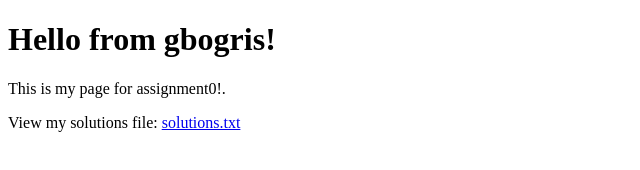
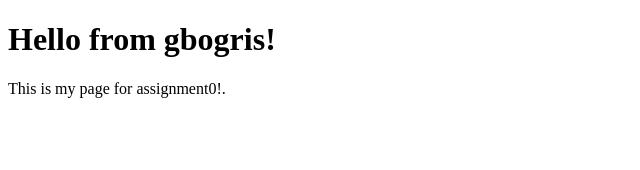
Before and after one commit to gbogris/progintro-hw0--gbogris-, a plain HTML site: page index.html in a window 1280 px wide. Shown: the whole page, without its empty margins (0-640 px from the left). Drawn offline with Linux system fonts and the light colour scheme.

Commit message:
Update index.html

```diff
--- a/index.html
+++ b/index.html
@@ -6,7 +6,5 @@
   <body>
     <h1>Hello from gbogris!</h1>
     <p>This is my page for assignment0!.</p>
-<p>View my solutions file:
-   <a href="https://gbogris.github.io/hw0-gbogris/pages/solutions.txt">solutions.txt</a>
 </p>
 </html>
```
